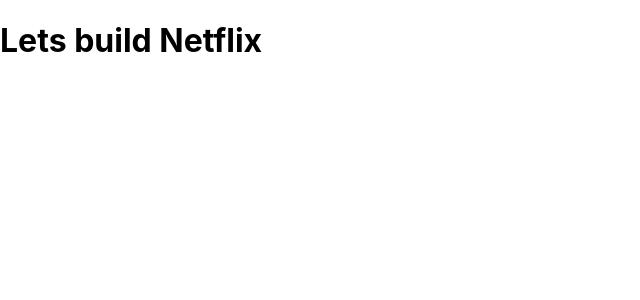
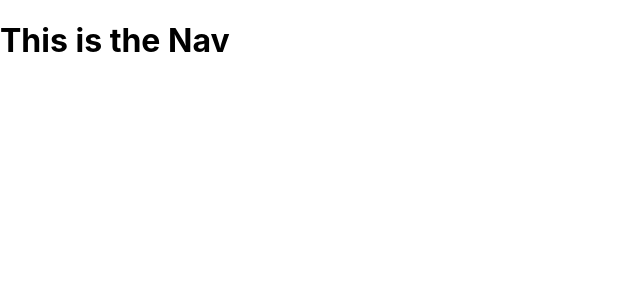
Before and after one commit to sune25carelse/netflix-ReactJS-5day-challenge, a React (Create React App) app: page / in a window 1280 px wide. Shown: the top 300 px of the page, without its empty margins (0-640 px from the left). Built offline with nearby package versions, Linux system fonts and the light colour scheme.

Commit message:
navbar  renderied in homescreen

```diff
--- a/src/App.js
+++ b/src/App.js
@@ -5,8 +5,11 @@
 function App() {
   return (
     <div className="app">
-      <h1>Lets build Netflix</h1>
       <HomeScreen />
+
+      {/* Banner */}
+
+      {/* Row */}
     </div>
   );
 }
--- a/src/HomeScreen.js
+++ b/src/HomeScreen.js
@@ -1,10 +1,11 @@
 import React from 'react';
 import './HomeScreen.css';
+import Nav from './Nav';
 
 function HomeScreen() {
   return (
     <div className="homeScreen">
-
+      <Nav />
     </div>
   );
 }
--- /dev/null
+++ b/src/Nav.js
@@ -0,0 +1,12 @@
+import React from 'react'
+import './Nav.css'
+
+function Nav() {
+  return (
+    <div className="nav">
+      <h1>This is the Nav</h1>
+    </div>
+ )
+}
+
+export default Nav;
```
Also changed, not shown: src/Nav.css (added), 1 other file (tests, documents, lock files or other folders).
